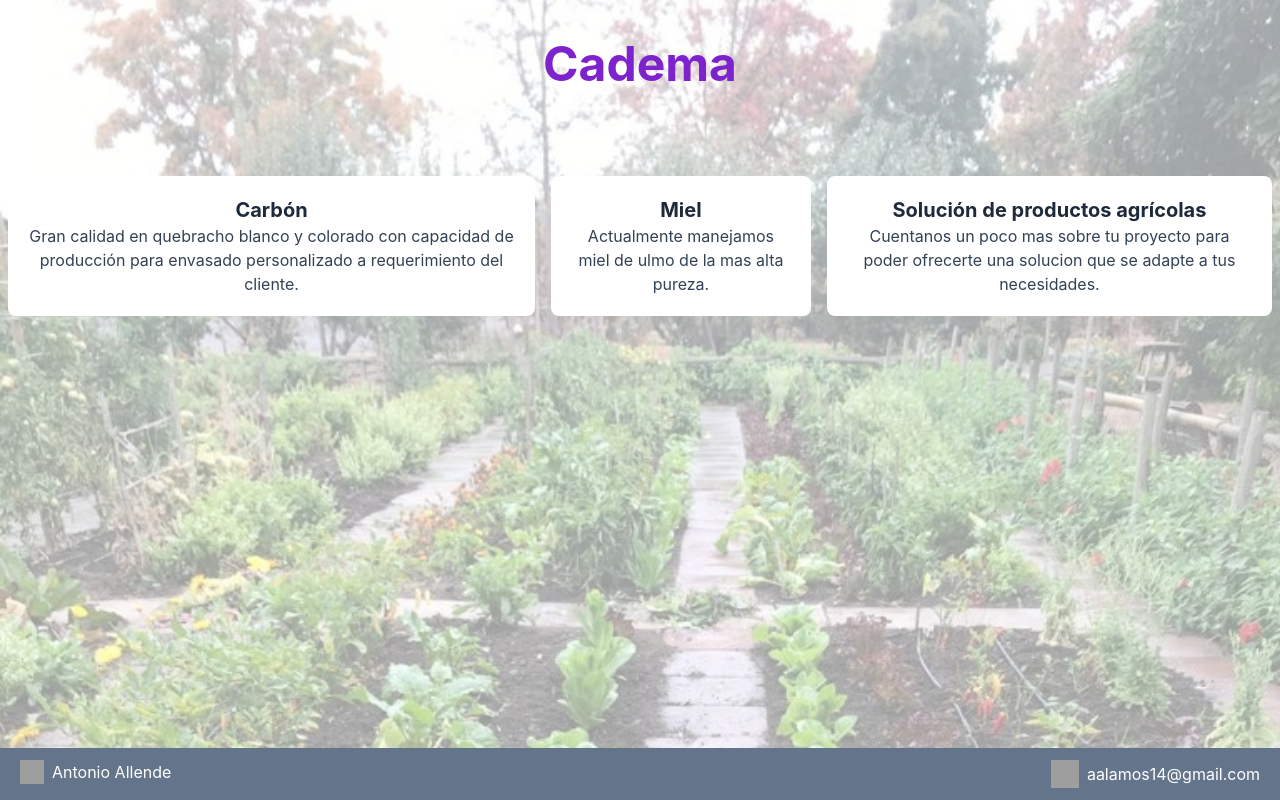
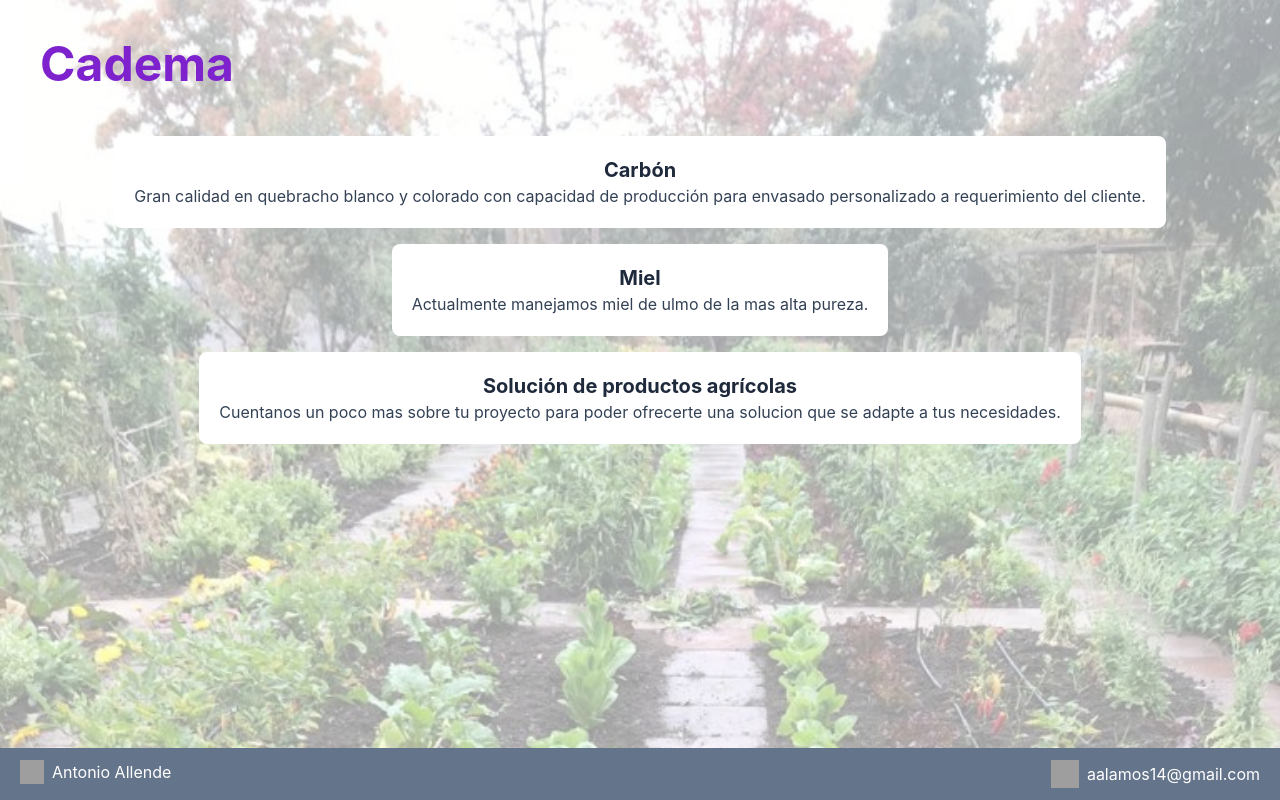
Before and after one commit to aalamos14/cadem-frontend, a React (Create React App) app: page / in a window 1280 px wide. Built offline with nearby package versions, Linux system fonts and the light colour scheme; grey boxes are pictures that could not be loaded.

Commit message:
fix vertical

```diff
--- a/src/views/Landing.jsx
+++ b/src/views/Landing.jsx
@@ -4,14 +4,11 @@ import Footer from "../components/Footer";
 const Landing = () => {
     return (
         <div className="absolute bg-[url('assets/images/image0.jpeg')] w-full h-full bg-cover">
-            <div className="flex justify-center pt-10">
-                <div className="flex flex-col items-center">
-                    <p className="text-5xl font-bold text-purple-700">Cadema</p>
-                </div>
+            <div className="flex flex-col mt-10 ml-10">
+                <p className="text-5xl font-bold text-purple-700">Cadema</p>
             </div>
-
             {/* flex with scroll x axis with 3 product boxes */}
-            <div className="flex items-center overflow-x-scroll scrollbar-hide mt-20">
+            <div className="flex flex-col items-center overflow-x-scroll scrollbar-hide mt-10 mb-20">
                 {/* product box with name and description */}
                 <div className="flex flex-col items-center bg-white rounded-lg p-5 m-2 min-w-[250px]">
                     <p className="text-xl font-bold text-slate-800 text-center">Carbón</p>
```
